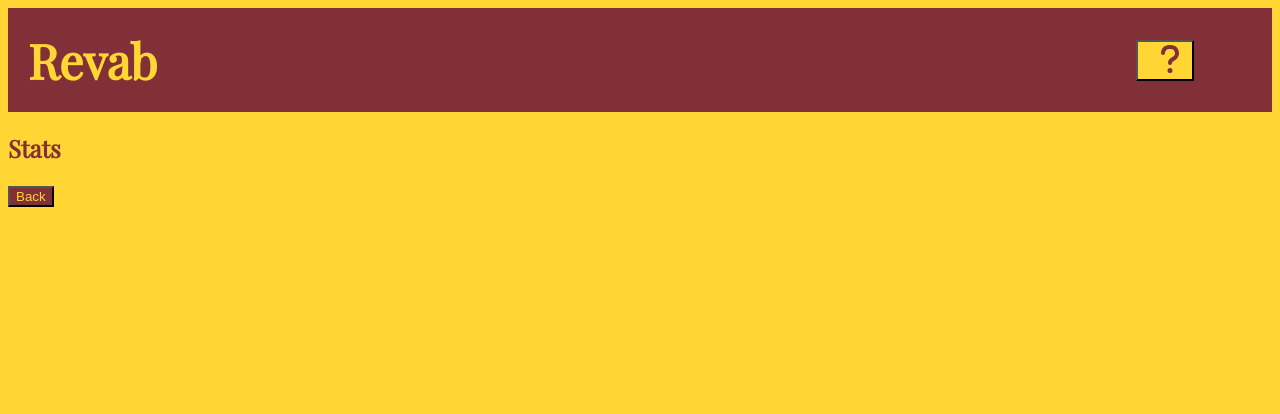
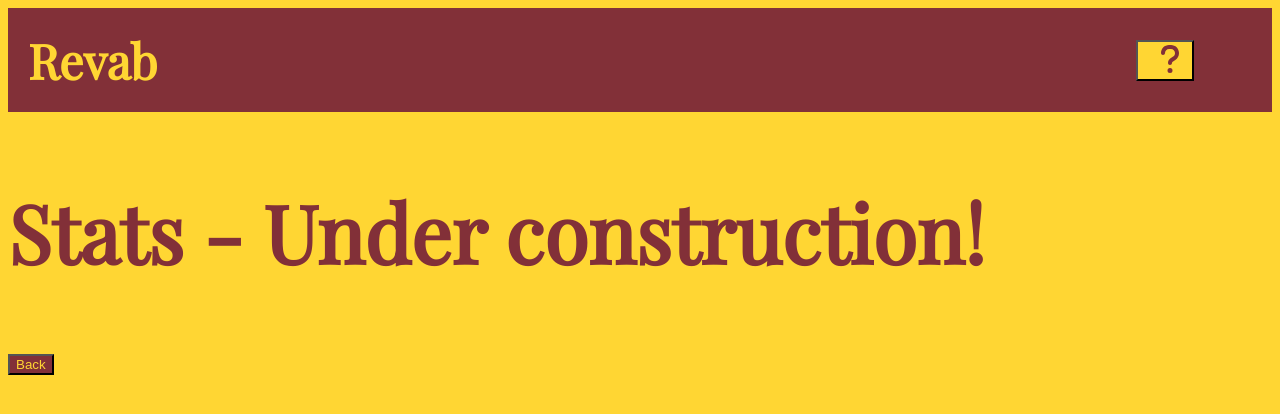
Before and after one commit to mathews012468/revab, a Django app: template revab/revabapp/templates/revabapp/stats.html in a window 1280 px wide. Shown: the top 414 px of the page. Run offline with Django 4.2, Linux system fonts and the light colour scheme; the template is opened without the code that fills it: most values are stand-ins (such as "Sample title", 1, 10 or a date in 2020); parts of the project's set-up code (start-up, migrations or seed data) failed here and were passed over.

Commit message:
under construction stats page

```diff
--- /dev/null
+++ b/revab/revabapp/static/revabapp/css/stats-page.css
@@ -0,0 +1,3 @@
+h2 {
+    font-size: 5em;
+}
--- a/revab/revabapp/templates/revabapp/stats.html
+++ b/revab/revabapp/templates/revabapp/stats.html
@@ -45,7 +45,7 @@
     </div>
   </header>
   <main>
-    <h2>Stats</h2>
+    <h2>Stats - Under construction!</h2>
   </main>
   <form method="post" action="{{ destination }}">
     {% csrf_token %}
```
